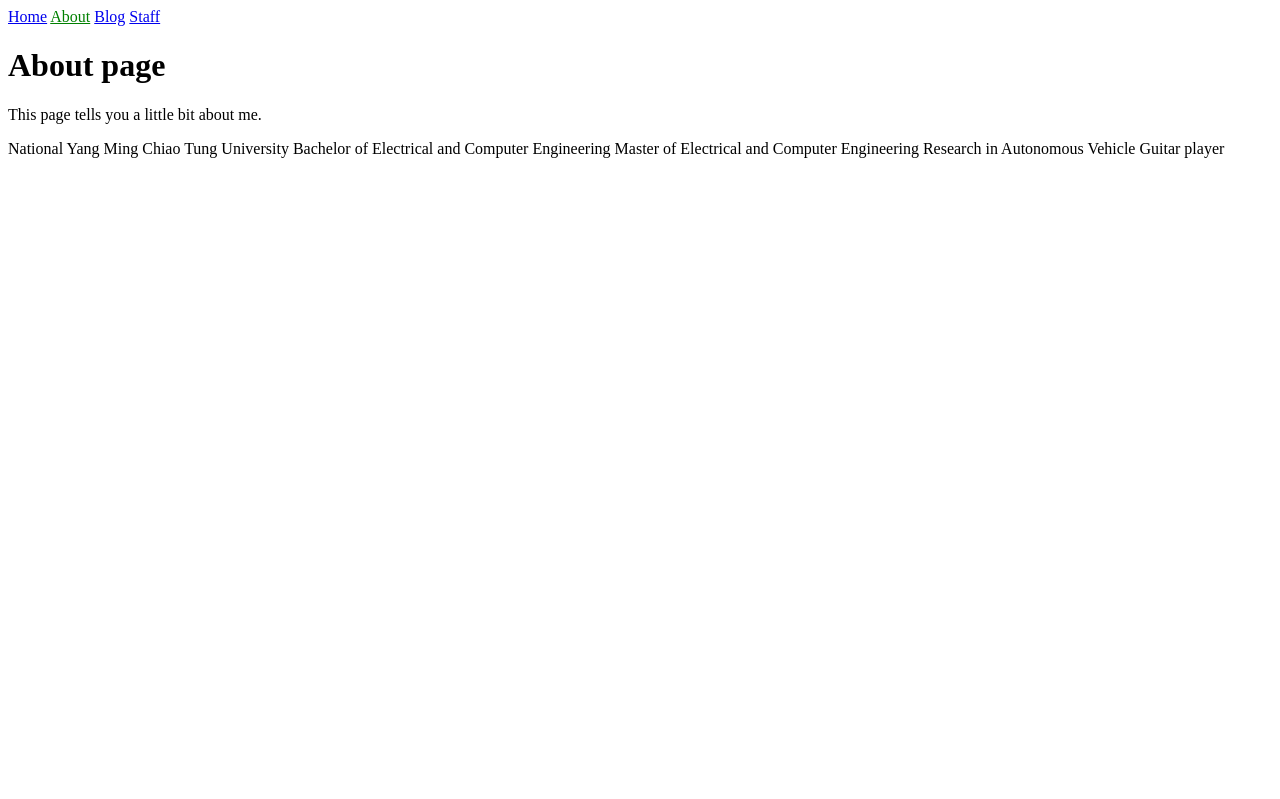
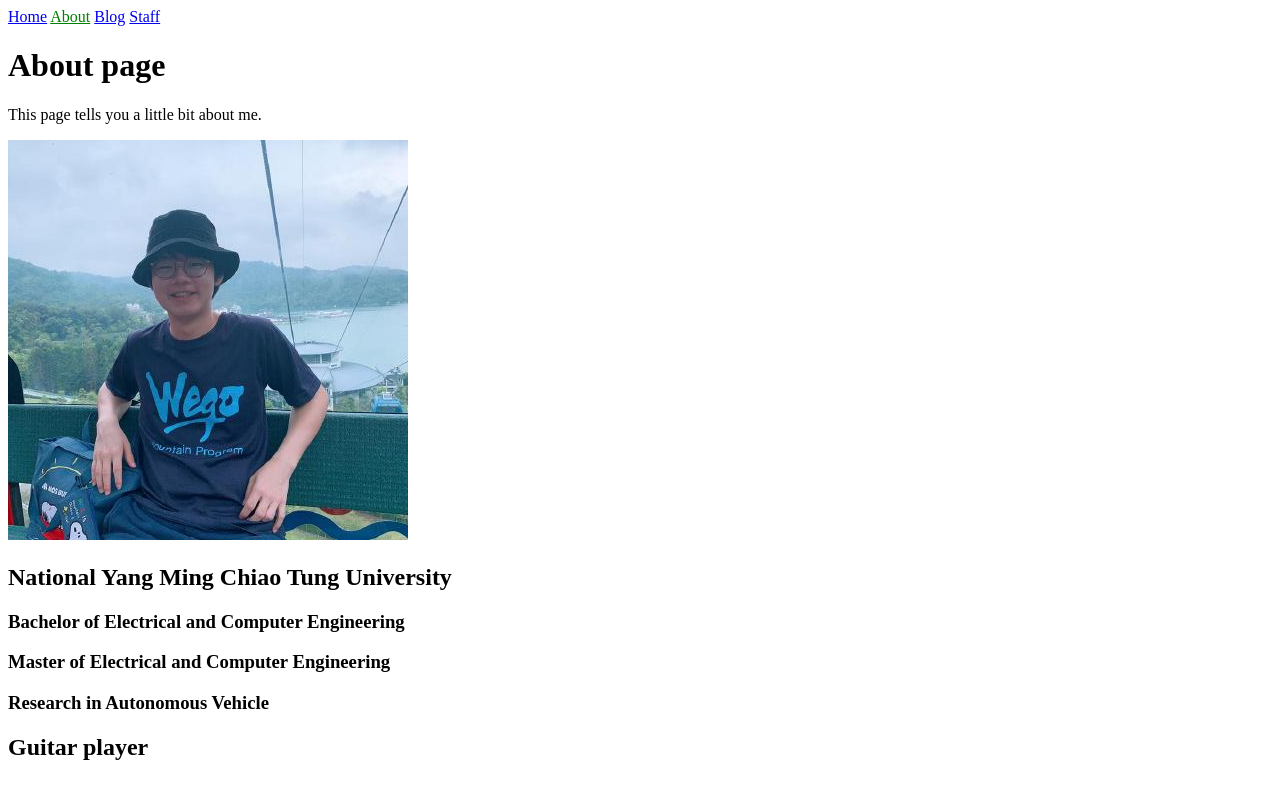
Before and after one commit to jerry8137/testing.github.io, a Jekyll site: the page built from about.md, in a window 1280 px wide. Shown: the top 799 px of the page. Built offline with Jekyll 4.4.1, drawn with Linux system fonts in a browser that asks for light colours.

Commit message:
basic structure

```diff
--- a/about.md
+++ b/about.md
@@ -6,8 +6,9 @@ title: About
 
 This page tells you a little bit about me.
 
-National Yang Ming Chiao Tung University
-Bachelor of Electrical and Computer Engineering
-Master of Electrical and Computer Engineering
-Research in Autonomous Vehicle
-Guitar player
+![](assets/images/pic.jpeg)
+## National Yang Ming Chiao Tung University
+### Bachelor of Electrical and Computer Engineering
+### Master of Electrical and Computer Engineering
+### Research in Autonomous Vehicle
+## Guitar player
```
Also changed, not shown: assets/images/pic.jpeg (added), 1 other file.
